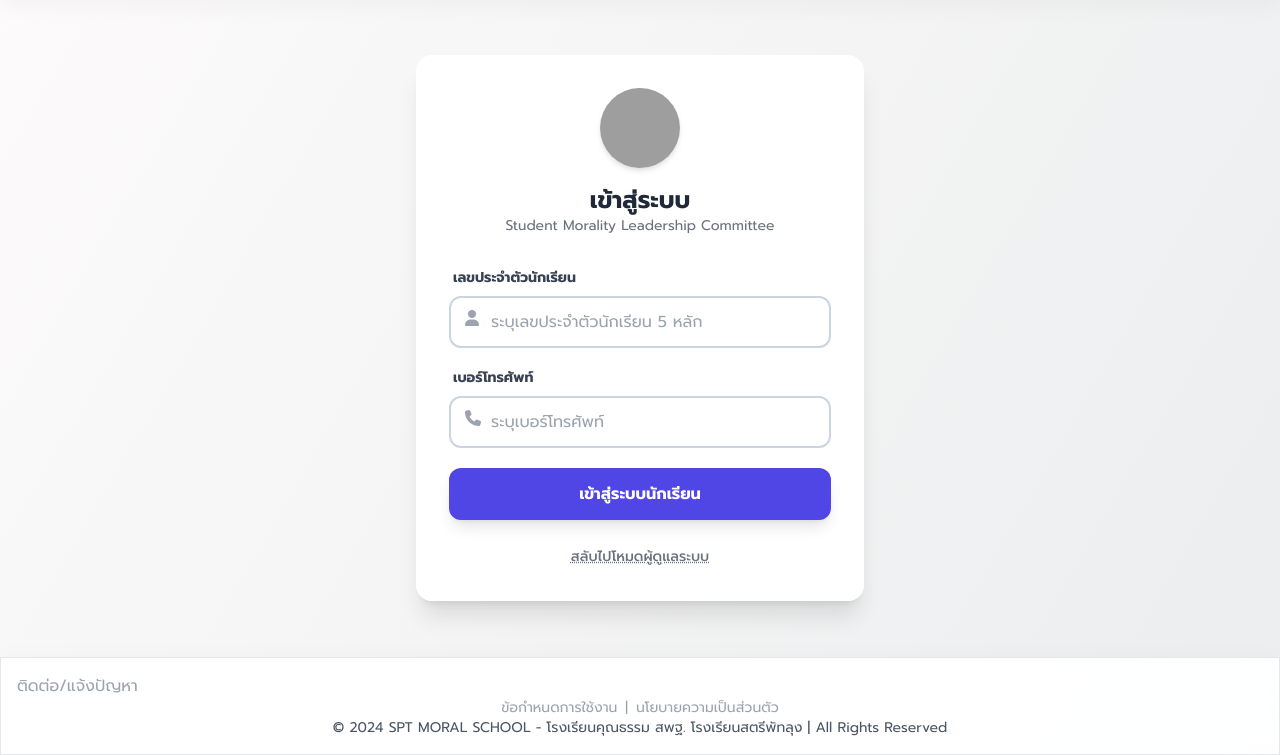
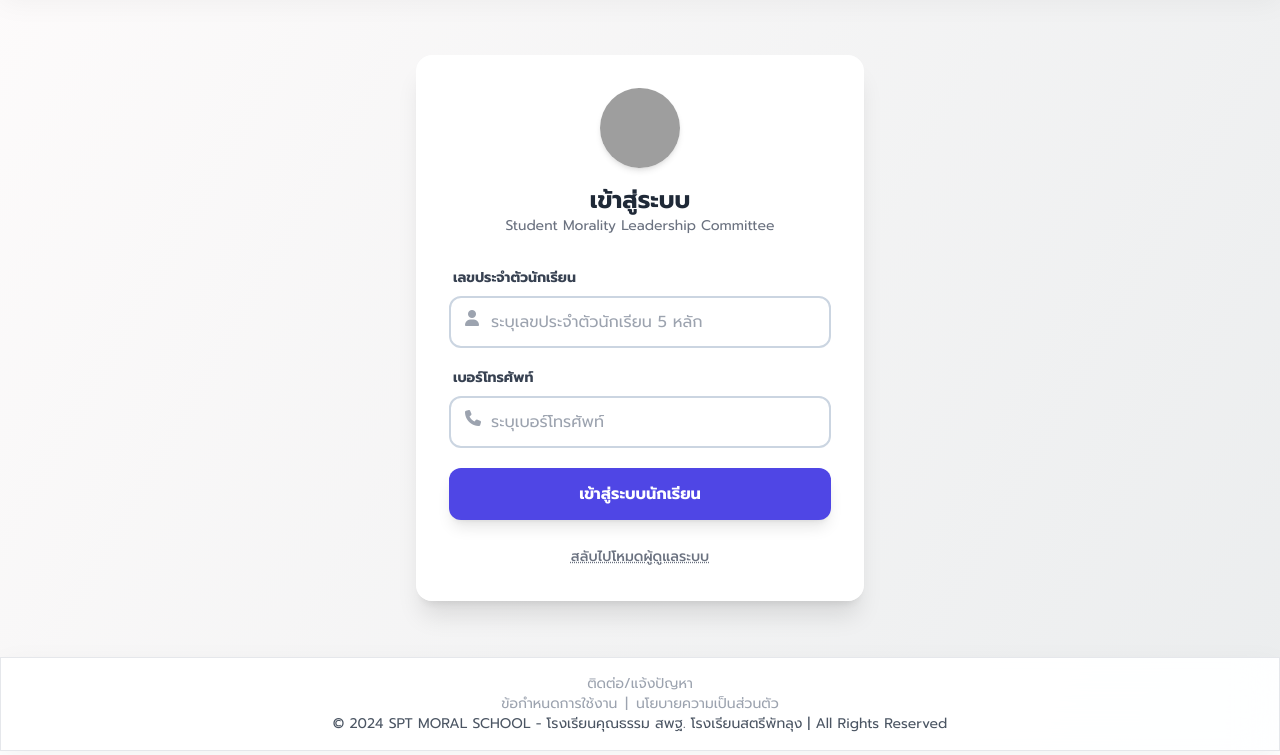
Before and after one commit to SPT-MORAL-SCHOOL/registers-smlc, a plain HTML site: page index.html in a window 1280 px wide. Shown: the part 75-830 px from the top of the page. Drawn offline with nearby package versions, Linux system fonts and the light colour scheme; grey boxes are pictures that could not be loaded.

Commit message:
Update index.html

```diff
--- a/index.html
+++ b/index.html
@@ -279,7 +279,9 @@
         </main>
 
         <footer class="glass border-t border-gray-200 p-4 mt-8">
+            <div class="max-w-6xl mx-auto text-center text-gray-600 text-sm">
             <a href="https://spt-moral-school.github.io/#contact" class="text-gray-400 hover:text-purple-400 text-center item-center justify-center transition duration-300">ติดต่อ/แจ้งปัญหา</a>
+            </div>
             <div class="grid grid-cols-1 gap-y-2 text-sm w-fit mx-auto">
                 <div class="flex items-center space-x-2">
                     <a href="https://spt-moral-school.github.io/#terms" class="text-gray-400 hover:text-purple-400 transition duration-300">ข้อกำหนดการใช้งาน</a>
```
